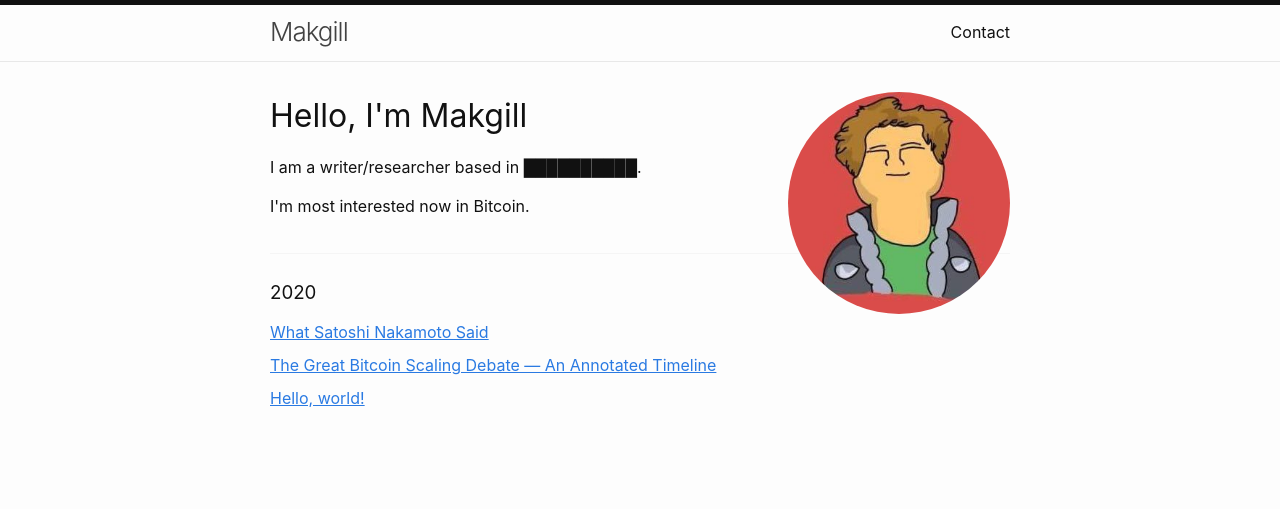
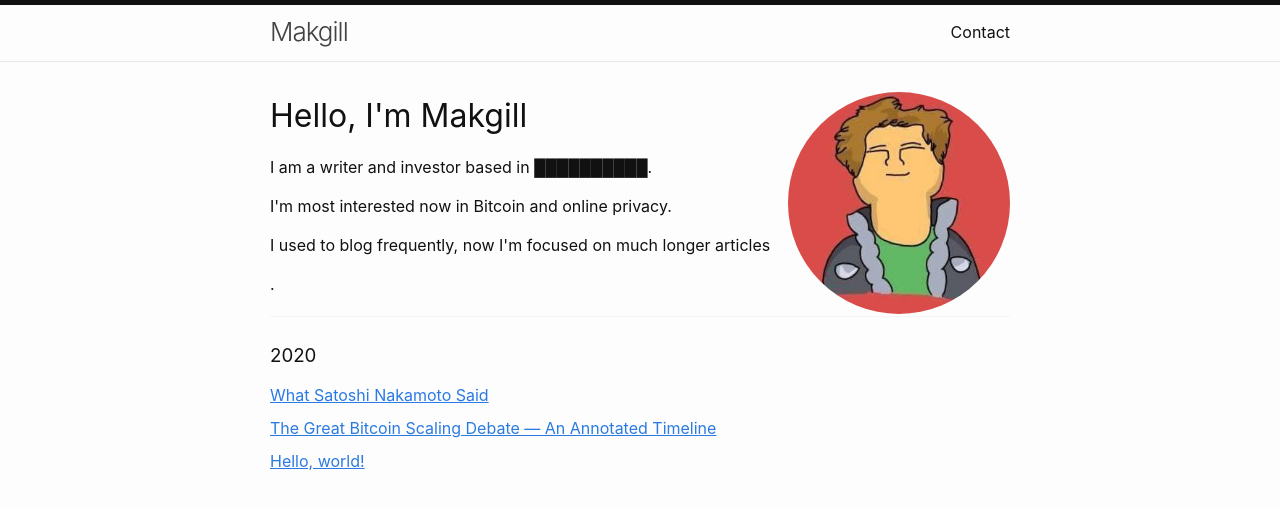
Before and after one commit to derykmakgill/krawisz, a Jekyll site: the page built from index.html, in a window 1280 px wide. Shown: the top 509 px of the page. Built offline with Jekyll 4.4.1, drawn with Linux system fonts in a browser that asks for light colours.

Commit message:
Update home.html

```diff
--- a/_layouts/home.html
+++ b/_layouts/home.html
@@ -16,8 +16,8 @@
     border-radius: 100%;
     float: right;
     max-width: 30%;
-"><h1>Hello, I'm Makgill</h1><p>I am a writer/researcher based in ██████████.</p><p>I'm most interested now in Bitcoin.</p>
-
+"><h1>Hello, I'm Makgill</h1><p>I am a writer and investor based in ██████████.</p><p>I'm most interested now in Bitcoin and online privacy.</p>
+    <p>I used to blog frequently, now I'm focused on much longer articles</p>.
    </div></header>
 
 
```
